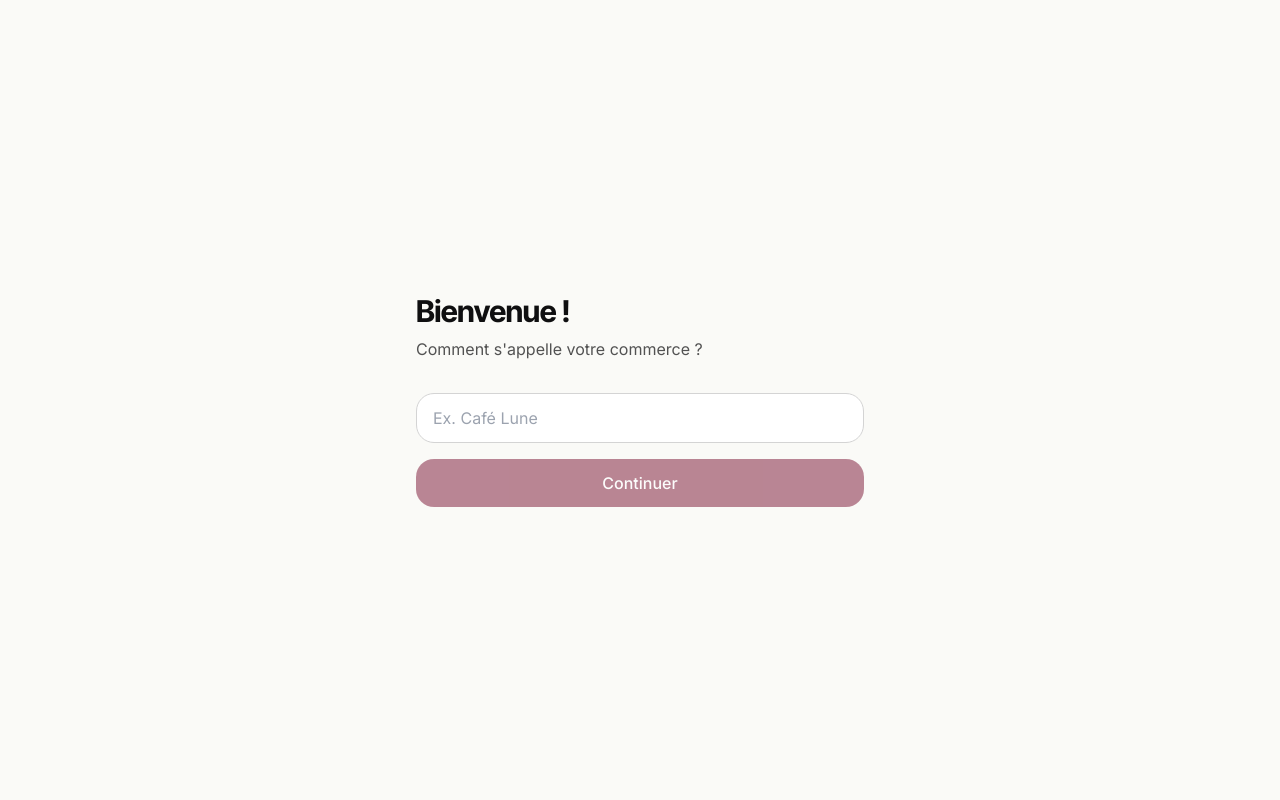
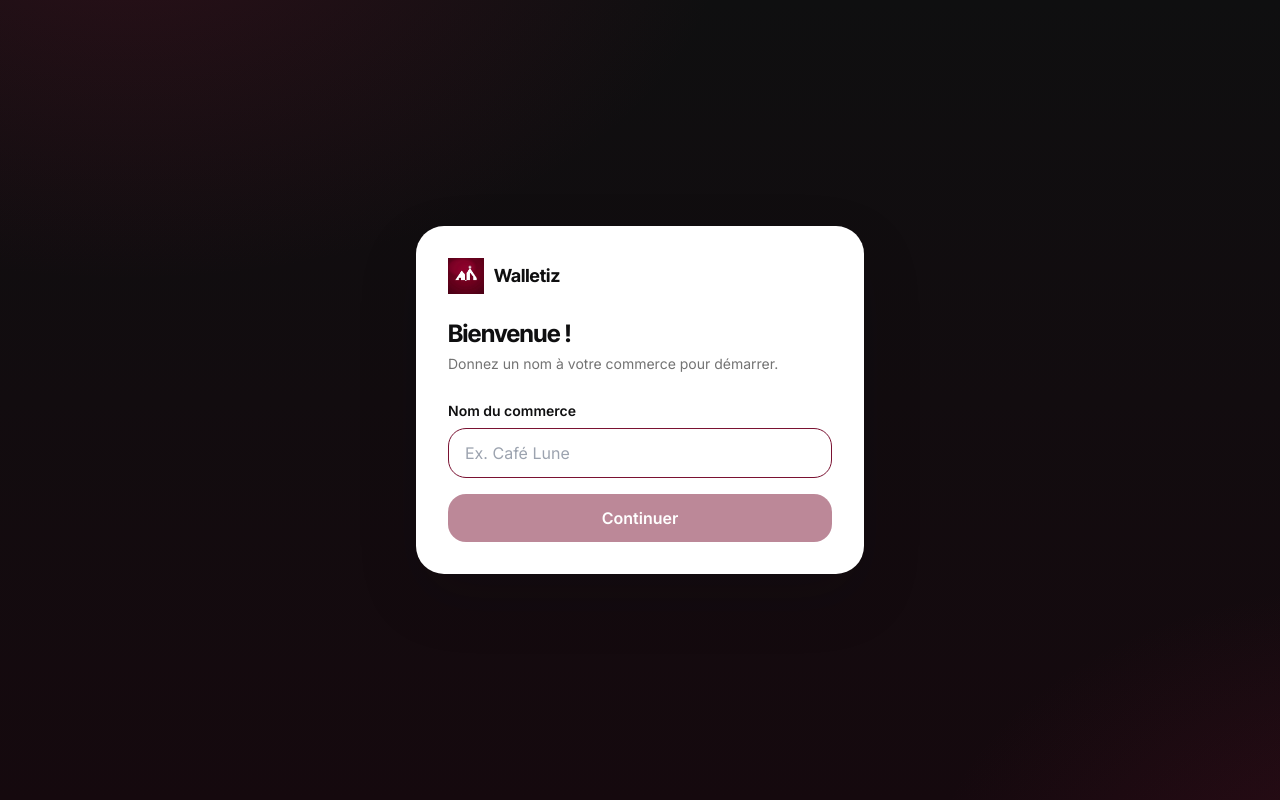
Before and after one commit to Loloyuiiuytrrzetu/walletiz-qr-cod, a Next.js app: page /onboarding in a window 1280 px wide. Built offline with nearby package versions, Linux system fonts and the light colour scheme.

Commit message:
fix: onboarding via server API (cookie auth) + match auth visual style

```diff
--- /dev/null
+++ b/src/app/api/onboarding/route.ts
@@ -0,0 +1,44 @@
+import { NextResponse } from "next/server";
+import { createClient } from "@/lib/supabase/server";
+
+function slugify(s: string) {
+  return s
+    .toLowerCase()
+    .normalize("NFD")
+    .replace(/[̀-ͯ]/g, "")
+    .replace(/[^a-z0-9]+/g, "-")
+    .replace(/(^-|-$)/g, "");
+}
+
+export async function POST(req: Request) {
+  const supabase = createClient();
+  const { data: { user } } = await supabase.auth.getUser();
+  if (!user) return NextResponse.json({ error: "Non authentifié" }, { status: 401 });
+
+  const { name } = await req.json();
+  if (!name?.trim()) return NextResponse.json({ error: "Nom requis" }, { status: 400 });
+
+  const slug = `${slugify(name)}-${Math.random().toString(36).slice(2, 6)}`;
+
+  const { data: existing } = await supabase
+    .from("businesses")
+    .select("id")
+    .eq("owner_id", user.id)
+    .maybeSingle();
+  if (existing) {
+    return NextResponse.json({ ok: true, business_id: existing.id });
+  }
+
+  const { data: business, error } = await supabase
+    .from("businesses")
+    .insert({ owner_id: user.id, name, slug })
+    .select()
+    .single();
+  if (error || !business) {
+    return NextResponse.json({ error: error?.message ?? "Erreur" }, { status: 500 });
+  }
+
+  await supabase.from("cards").insert({ business_id: business.id });
+
+  return NextResponse.json({ ok: true, business_id: business.id });
+}
--- a/src/app/onboarding/page.tsx
+++ b/src/app/onboarding/page.tsx
@@ -1,16 +1,6 @@
 "use client";
 import { useState } from "react";
 import { useRouter } from "next/navigation";
-import { createClient } from "@/lib/supabase/client";
-
-function slugify(s: string) {
-  return s
-    .toLowerCase()
-    .normalize("NFD")
-    .replace(/[̀-ͯ]/g, "")
-    .replace(/[^a-z0-9]+/g, "-")
-    .replace(/(^-|-$)/g, "");
-}
 
 export default function OnboardingPage() {
   const router = useRouter();
@@ -22,53 +12,62 @@ export default function OnboardingPage() {
     e.preventDefault();
     setErr(null);
     setLoading(true);
-    const supabase = createClient();
-    const { data: { user } } = await supabase.auth.getUser();
-    if (!user) {
-      router.push("/login");
+    const res = await fetch("/api/onboarding", {
+      method: "POST",
+      headers: { "content-type": "application/json" },
+      body: JSON.stringify({ name }),
+    });
+    const data = await res.json();
+    setLoading(false);
+    if (!res.ok) {
+      setErr(data.error || "Erreur");
       return;
     }
-    const slug = `${slugify(name)}-${Math.random().toString(36).slice(2, 6)}`;
-    const { data: business, error } = await supabase
-      .from("businesses")
-      .insert({ owner_id: user.id, name, slug })
-      .select()
-      .single();
-    if (error || !business) {
-      setLoading(false);
-      setErr(error?.message ?? "Erreur");
-      return;
-    }
-    await supabase.from("cards").insert({ business_id: business.id });
-    setLoading(false);
     router.push("/dashboard");
     router.refresh();
   }
 
   return (
-    <main className="min-h-screen flex items-center justify-center px-6">
+    <main className="auth-bg min-h-screen flex items-center justify-center px-6 py-12">
       <div className="w-full max-w-md">
-        <h1 className="text-3xl font-bold">Bienvenue !</h1>
-        <p className="mt-2 text-neutral-600">
-          Comment s'appelle votre commerce ?
+        <div className="bg-white rounded-2xl shadow-lg2 overflow-hidden">
+          <div className="px-8 pt-8 pb-2">
+            <div className="flex items-center gap-2.5">
+              {/* eslint-disable-next-line @next/next/no-img-element */}
+              <img src="/maquette/assets/walletiz-logo.webp" alt="Walletiz" className="h-9 w-auto" />
+              <div className="font-display font-bold text-lg text-ink">Walletiz</div>
+            </div>
+            <h1 className="mt-6 text-2xl font-bold text-ink">Bienvenue !</h1>
+            <p className="mt-1 text-sm text-neutral-500">
+              Donnez un nom à votre commerce pour démarrer.
             </p>
-        <form onSubmit={onSubmit} className="mt-8 space-y-4">
+          </div>
+          <form onSubmit={onSubmit} className="px-8 pb-8 pt-4 space-y-4">
+            <div>
+              <label className="text-sm font-semibold text-ink">Nom du commerce</label>
               <input
                 required
-            placeholder="Ex. Café Lune"
+                autoFocus
                 value={name}
                 onChange={(e) => setName(e.target.value)}
-            className="w-full px-4 py-3 rounded-xl border border-neutral-300 focus:border-brand focus:outline-none"
+                placeholder="Ex. Café Lune"
+                className="mt-1.5 w-full px-4 py-3 rounded-xl border border-neutral-200 focus:border-burgundy focus:outline-none text-base"
               />
-          {err && <div className="text-sm text-red-600">{err}</div>}
+            </div>
+            {err && (
+              <div className="text-sm px-3 py-2.5 rounded-lg border bg-red-50 text-red-700 border-red-100">
+                {err}
+              </div>
+            )}
             <button
               disabled={loading || !name.trim()}
-            className="w-full bg-brand text-white py-3 rounded-xl font-medium hover:bg-brand-dark disabled:opacity-50"
+              className="w-full bg-burgundy text-white py-3 rounded-xl font-semibold hover:bg-burgundy-dark disabled:opacity-50"
             >
               {loading ? "..." : "Continuer"}
             </button>
           </form>
         </div>
+      </div>
     </main>
   );
 }
```
Lines whose indentation alone changed are shown as unchanged.
